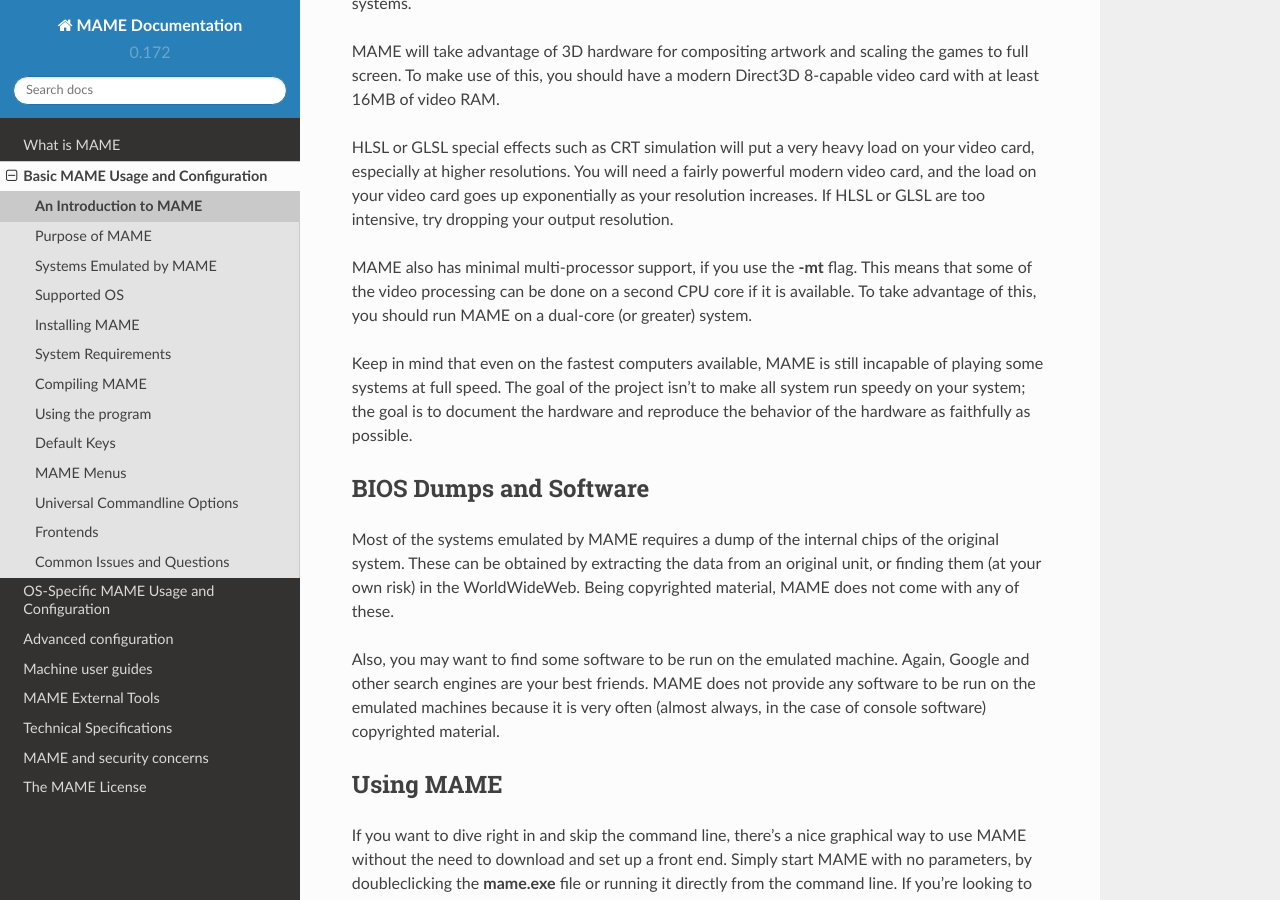
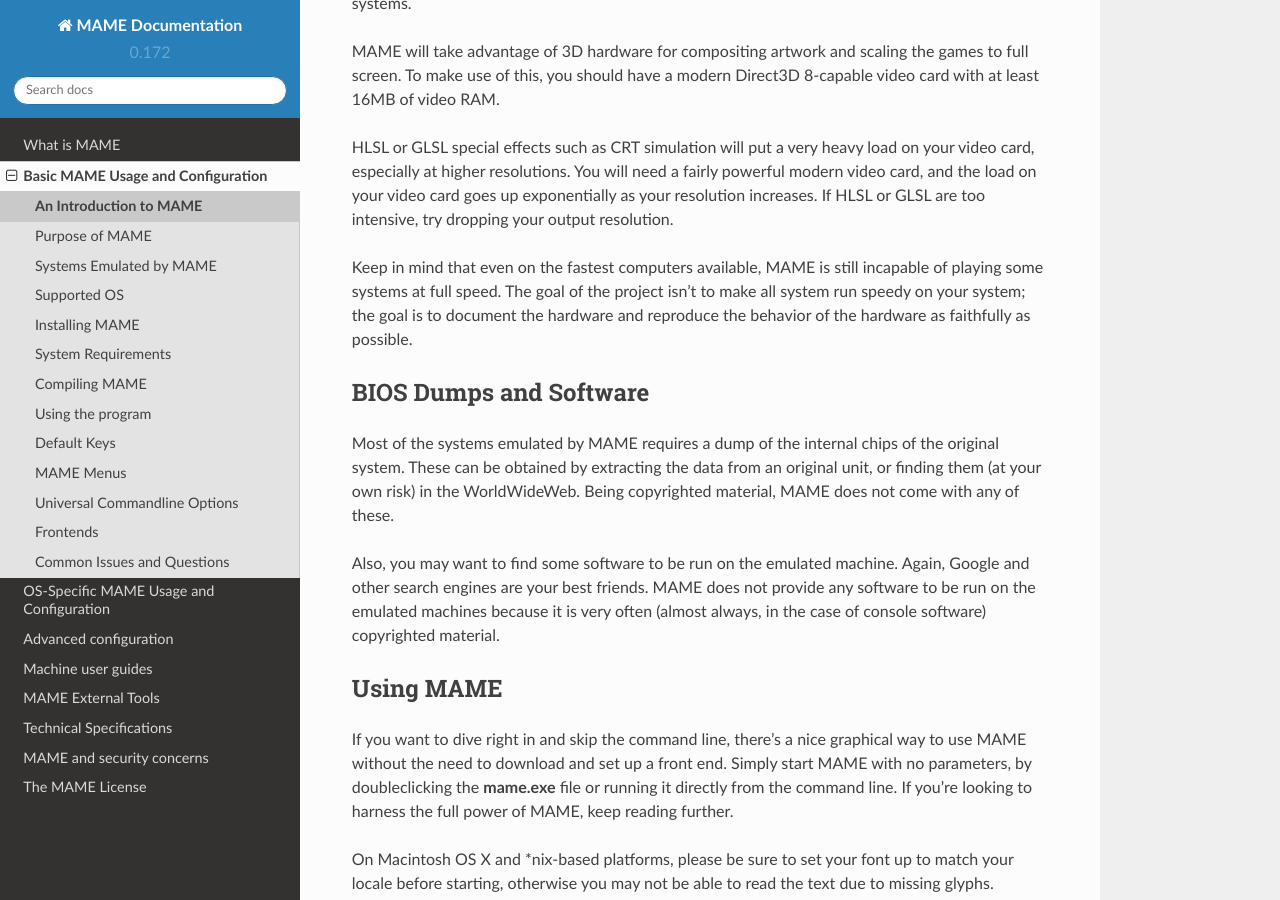
Before and after one commit to mamedev/docs, a Sphinx documentation site: the page built from source/basicuse/gettingstarted.rst, in a window 1280 px wide and 900 px high, scrolled down 2121 px. Built offline with Sphinx 7.4.7 and the Read the Docs theme 2.0.0, drawn with Linux system fonts in a browser that asks for light colours.

Commit message:
Adjustments and fixes
MT no longer supported, castool had a typo, corrected licensing
question.

```diff
--- a/source/basicuse/commonissues.rst
+++ b/source/basicuse/commonissues.rst
@@ -102,7 +102,7 @@ This is an urban legend that was made up by people who put ROMs up for download
 If I buy a cabinet with legitimate ROMs, can I set it up in a public place to make money?
 -----------------------------------------------------------------------------------------
 
-Absolutely not. Not only is it against the MAME license to use MAME for commercial purposes, but ROMs are typically only licensed for personal, non-commercial purposes.
+Probably not. ROMs are typically only licensed for personal, non-commercial purposes.
 
 But I've seen Ultracade and Global VR Classics cabinets out in public places? Why can they do it?
 -------------------------------------------------------------------------------------------------
--- a/source/basicuse/gettingstarted.rst
+++ b/source/basicuse/gettingstarted.rst
@@ -66,8 +66,6 @@ Of course, the minimum requirements are just that: minimal. You may not get opti
 MAME will take advantage of 3D hardware for compositing artwork and scaling the games to full screen. To make use of this, you should have a modern Direct3D 8-capable video card with at least 16MB of video RAM.
 
 HLSL or GLSL special effects such as CRT simulation will put a very heavy load on your video card, especially at higher resolutions. You will need a fairly powerful modern video card, and the load on your video card goes up exponentially as your resolution increases. If HLSL or GLSL are too intensive, try dropping your output resolution.
-
-MAME also has minimal multi-processor support, if you use the **-mt** flag. This means that some of the video processing can be done on a second CPU core if it is available. To take advantage of this, you should run MAME on a dual-core (or greater) system.
 
 Keep in mind that even on the fastest computers available, MAME is still incapable of playing some systems at full speed. The goal of the project isn't to make all system run speedy on your system; the goal is to document the hardware and reproduce the behavior of the hardware as faithfully as possible.
 
--- a/source/os-specific/windowsconfig.rst
+++ b/source/os-specific/windowsconfig.rst
@@ -32,10 +32,6 @@ Performance options
 **-priority** *<priority>*
 
 	Sets the thread priority for the MAME threads. By default the priority is left alone to guarantee proper cooperation with other applications. The valid range is -15 to 1, with 1 being the highest priority. The default is *0* (*NORMAL priority*).
-
-**-[no]multithreading** / **-[no]mt**
-
-	Enables multithreading within MAME. At the moment, this causes the window and all Direct3D code to execute on a second thread, which can improve performance on hyperthreaded and multicore systems. The default is OFF (*-nomultithreading*).
 
 **-numprocessors** *<auto|value>* / **-np** *<auto|value>*
 
--- a/source/tools/castool.rst
+++ b/source/tools/castool.rst
@@ -3,7 +3,7 @@ Castool - *A generic casette image manipulation tool for MAME*
 
 
 
-Castool is a tool for the maintenance and manipulation of cassette images that MAME users need to deal with. MAME directly supports .WAV audio formatted images, but many of the existing images out there may come in forms such as .TAP for Commodore 64 tapes, .CAS for Tandy Color Computer tapes, and so forth. Castool will get you convert these other formats to .WAV for use in MAME.
+Castool is a tool for the maintenance and manipulation of cassette images that MAME users need to deal with. MAME directly supports .WAV audio formatted images, but many of the existing images out there may come in forms such as .TAP for Commodore 64 tapes, .CAS for Tandy Color Computer tapes, and so forth. Castool will convert these other formats to .WAV for use in MAME.
 
 Castool is part of the MAME project. It shares large portions of code with MAME, and its existence would not be if it were not for MAME.  As such, the distribution terms are the same as MAME.  Please read the MAME license thoroughly.
 
```
